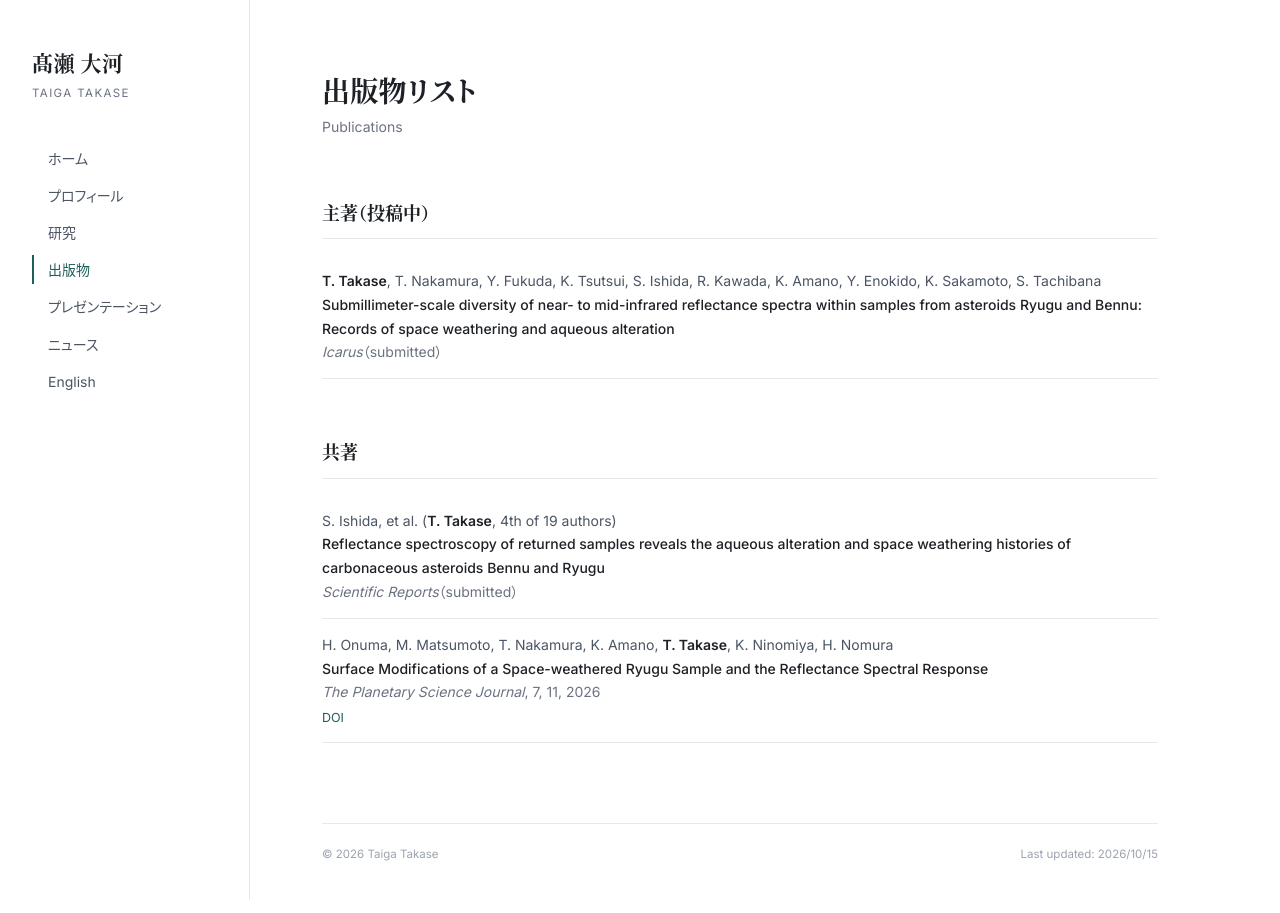
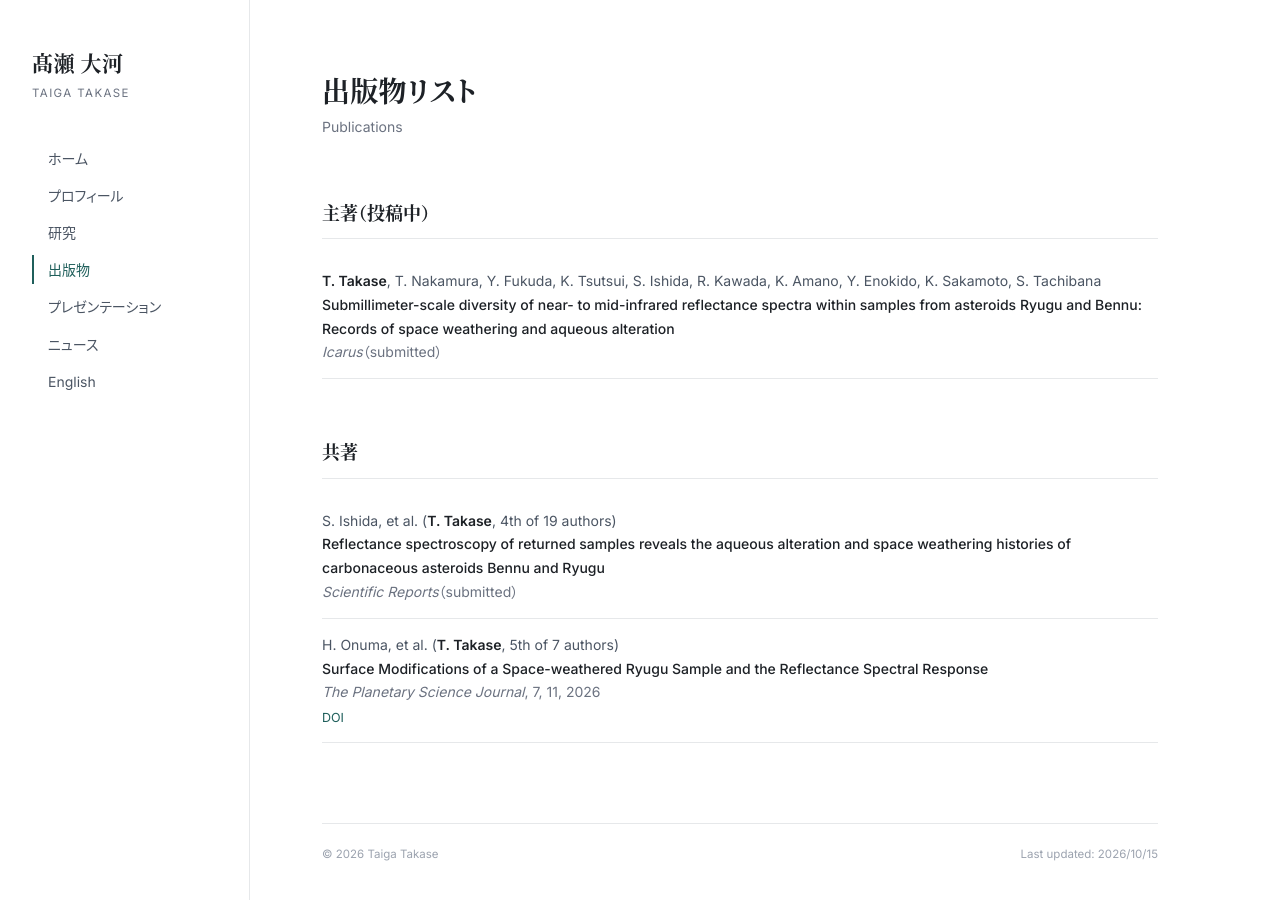
Before and after one commit to takasetaigat1/takasetaigat1.github.io, a Jekyll site: the page built from publications.html, in a window 1280 px wide. Built offline with Jekyll 4.4.1, drawn with Linux system fonts in a browser that asks for light colours.

Commit message:
Onuma et al.: abbreviated author format
Co-Authored-By: Claude Fable 5.1 <noreply@anthropic.com>
Claude-Session: https://claude.ai/code/session_01WJ69PvNMxXwpNZfvYmXkxj

```diff
--- a/_data/publications.yml
+++ b/_data/publications.yml
@@ -37,7 +37,7 @@
 
 - category: coauthor
   year: 2026
-  authors: "H. Onuma, M. Matsumoto, T. Nakamura, K. Amano, <me>T. Takase</me>, K. Ninomiya, H. Nomura"
+  authors: "H. Onuma, et al. (<me>T. Takase</me>, 5th of 7 authors)"
   title: "Surface Modifications of a Space-weathered Ryugu Sample and the Reflectance Spectral Response"
   journal: "The Planetary Science Journal"
   volume: "7"
```
